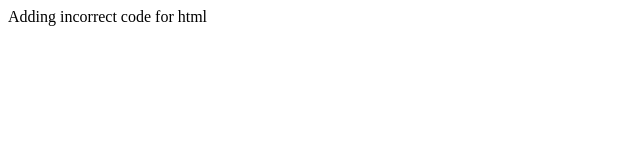
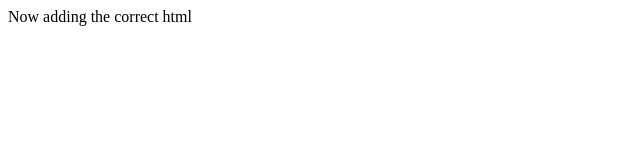
Before and after one commit to agarwalrohan189/Course-Registeration-System, a plain HTML site: page CSS/JS/index.html in a window 1280 px wide. Shown: the full height of the page, 0-640 px from the left. Drawn offline with Linux system fonts and the light colour scheme.

Commit message:
Corrected the html file

```diff
--- a/CSS/JS/index.html
+++ b/CSS/JS/index.html
@@ -1,3 +1,3 @@
 <html>
-	Adding incorrect code for html
+	Now adding the correct html
 </html>
```
